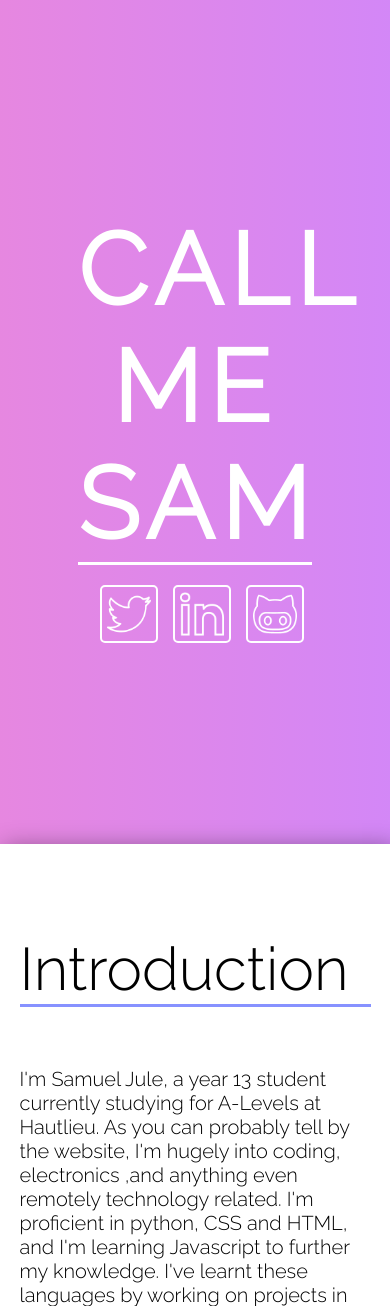
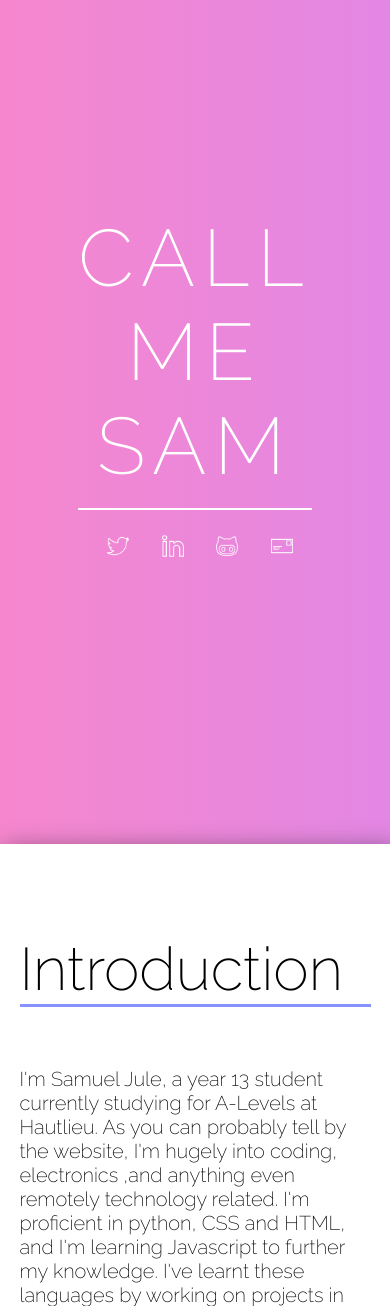
Before and after one commit to S-Comic/Experimentation, a Flask app: page / in a window 390 px wide. Shown: the top 1306 px of the page. Run offline with Flask 2, Linux system fonts and the light colour scheme.

Commit message:
Minor update
Added a footer and an email icon.
Also cleaned up some code.

```diff
--- a/static/MainStyles.css
+++ b/static/MainStyles.css
@@ -12,43 +12,74 @@ html,body
 :root{
   --themecolor: #8792ff;
 }
+
+/* LANDING SECTION */
+
 .scrollLock{
   position: fixed;
   width: 100%;
   z-index: -1;
   top: 0;
 }
-.contentContainer{
-  background-color: white;
-  margin-left: 5%;
-  margin-right: 5%;
-  margin-top: 95vh;
-  border-radius: 20px;
+
+.landingHeader{
+  height: 100vh;
   display: block;
-  z-index: 30;
-  -webkit-box-shadow: 5px 5px 23px 1px rgba(0,0,0,0.42);
-  box-shadow: 5px 5px 23px 1px rgba(0,0,0,0.42);
-  height: auto;
+  margin: 0;
+  background: linear-gradient(270deg, #87dcff, #8792ff, #cc87ff, #ff87c3);
+  background-size: 800% 800%;
+
+  background: linear-gradient(270deg, #8792ff, #cc87ff, #ff87c3, #ff7880);
+  background-size: 800% 800%;
+
+  -webkit-animation: AnimationName 10s ease infinite;
+  -moz-animation: AnimationName 10s ease infinite;
+  animation: AnimationName 10s ease infinite;
+}
+
+@-webkit-keyframes AnimationName {
+    0%{background-position:0% 50%}
+    50%{background-position:100% 50%}
+    100%{background-position:0% 50%}
+}
+@-moz-keyframes AnimationName {
+    0%{background-position:0% 50%}
+    50%{background-position:100% 50%}
+    100%{background-position:0% 50%}
+}
+@keyframes AnimationName {
+    0%{background-position:0% 50%}
+    50%{background-position:100% 50%}
+    100%{background-position:0% 50%}
+}
+
+.landingHeader h1{
+  font-size: 60px;
+  color: white;
+  font-weight:200;
+  margin: 0;
+  font-family: 'Raleway', sans-serif;
+  text-align: center;
+  letter-spacing: 8px;
 }
 
 .landingHeader::before{
   filter: blur(1px);
 }
+
 .headerRow{
   padding-top: 40vh;
   width: 60%;
   margin-left: 20%;
   margin-right: 20%;
-  border-bottom: 3px solid white;
+  padding-bottom: 15px;
+  border-bottom: 2.5px solid white;
 }
-.landingHeader h1{
-  font-size: 60px;
-  color: white;
-  margin: 0;
-  font-family: 'Raleway', sans-serif;
-  text-align: center;
-  letter-spacing: 8px;
+
+.hidden{
+  display: none !important;
 }
+
 .headerSocial{
   margin-right: 30%;
   margin-left: 30%;
@@ -73,37 +104,6 @@ html,body
 .icon{
   width: 33.3%;
 }
-.landingHeader{
-  height: 100vh;
-  display: block;
-  margin: 0;
-  background: linear-gradient(270deg, #87dcff, #8792ff, #cc87ff, #ff87c3);
-background-size: 800% 800%;
-
--webkit-animation: AnimationName 19s ease infinite;
--moz-animation: AnimationName 19s ease infinite;
-animation: AnimationName 19s ease infinite;
-}
-  @-webkit-keyframes AnimationName {
-      0%{background-position:87% 0%}
-      50%{background-position:14% 100%}
-      100%{background-position:87% 0%}
-  }
-  @-moz-keyframes AnimationName {
-      0%{background-position:87% 0%}
-      50%{background-position:14% 100%}
-      100%{background-position:87% 0%}
-  }
-  @-o-keyframes AnimationName {
-      0%{background-position:87% 0%}
-      50%{background-position:14% 100%}
-      100%{background-position:87% 0%}
-  }
-  @keyframes AnimationName {
-      0%{background-position:87% 0%}
-      50%{background-position:14% 100%}
-      100%{background-position:87% 0%}
-  }
 
 .landingBox{
   background-color: none;
@@ -274,12 +230,11 @@ animation: AnimationName 19s ease infinite;
   .headerSocial img{
     height: auto;
     display: block;
-    width: 60%;
-    margin-left: 20%;
-    margin-right: 20%;
+    width: 40%;
+    margin-left: 30%;
+    margin-right: 30%;
     border-radius: 5px;
     padding: 5px;
-    border: 2px solid white;
     float: left;
   }
   .scrollLock{
@@ -287,7 +242,7 @@ animation: AnimationName 19s ease infinite;
   }
   .landingBox h1{
     font-family: 'Raleway', sans-serif;
-    font-size: 100px;
+    font-size: 80px;
     text-align: center;
   }
   .container h3{
--- a/templates/index.html
+++ b/templates/index.html
@@ -3,7 +3,29 @@
 
 <!-- Credit for the gradient background goes to Ian Forrest, and credit for the social icons goes to Flaticon -->
 
+<head>
+<title>Sam - Surfing the web</title>
+<link rel="shortcut icon" type="image/x-icon" href="/static/images/Icons/SJ.ico" />
 <link rel="stylesheet" type="text/css" href="/static/MainStyles.css">
+<script src="https://ajax.googleapis.com/ajax/libs/jquery/3.3.1/jquery.min.js"></script>
+</head>
+
+<script>
+$(window).scroll(function() {
+    var headscroll = $(window).scrollTop();
+
+    if (headscroll >= 500) {
+        $(".landingBox").addClass("hidden");
+        $(".footerBox").removeClass("hidden");
+    } else {
+        $(".landingBox").removeClass("hidden");
+        $(".footerBox").addClass("hidden");
+      }
+});
+</script>
+
+</head>
+
 
 <div class = "scrollLock">
 <div class = "landingHeader" style = "margin: 0; padding: 0;">
@@ -27,9 +49,25 @@
     <a href = "https://github.com/S-Comic"> <img src = "\static\images\Icons\GitHub.png" /> </a>
   </div>
 
+  <div class = "icon">
+  <a href = "mailto:samjule@outlook.com"> <img src = "\static\images\Icons\letter.png" /> </a>
+</div>
+
   </div>
 
 </div>
+
+<div class = "footerBox">
+
+  <div class = "headerRow" style = "border: none;">
+    <h1>SHOOT ME AN EMAIL</h1>
+  </div>
+
+<div class = "headerSocial">
+<a href="mailto:samjule@outlook.com" class="myButton">Click Here</a>
+</div>
+</div>
+
 </div>
 </div>
 
--- a/templates/modules/fonts.html
+++ b/templates/modules/fonts.html
@@ -1 +1 @@
-<link href="https://fonts.googleapis.com/css?family=Raleway:100,300" rel="stylesheet">
+<link href="https://fonts.googleapis.com/css?family=Raleway:100,200.300" rel="stylesheet">
```
Also changed, not shown: other parts of static/MainStyles.css (+62 -100 lines), static/images/Icons/letter.png (added).
